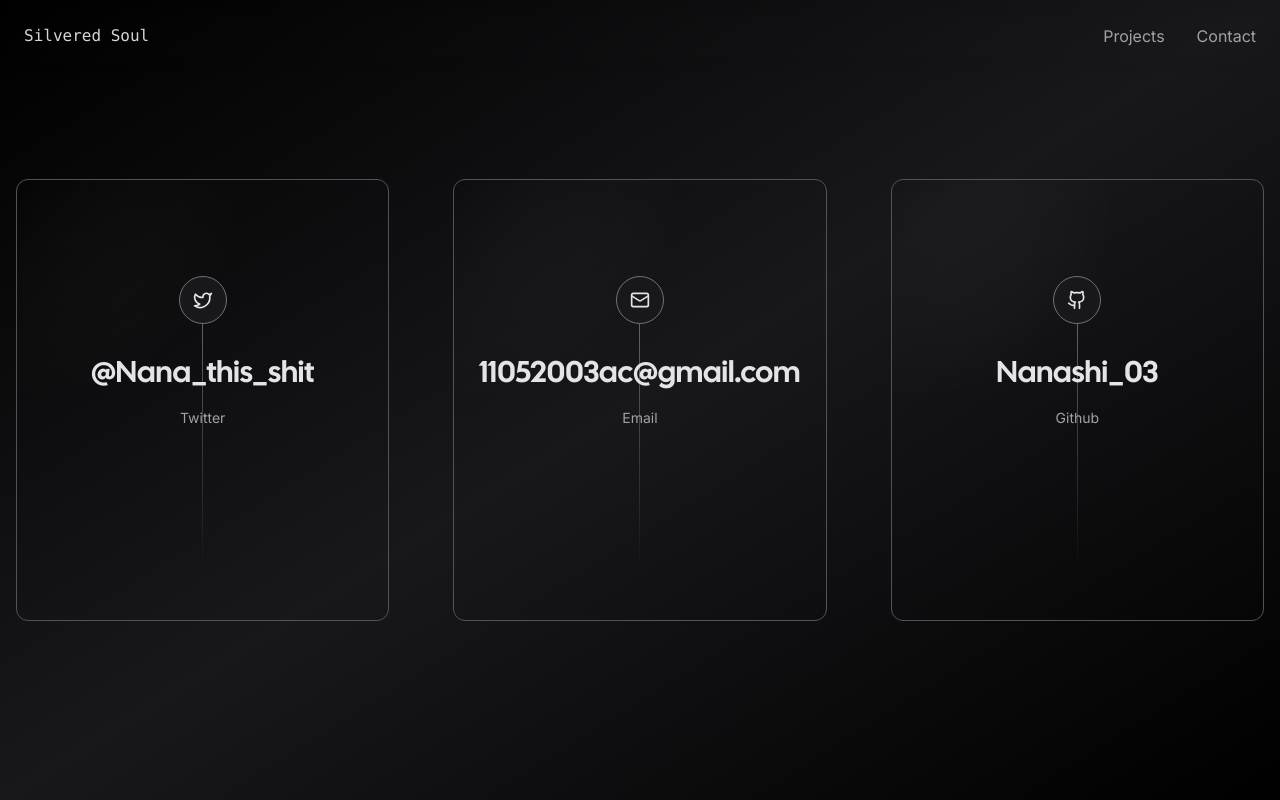
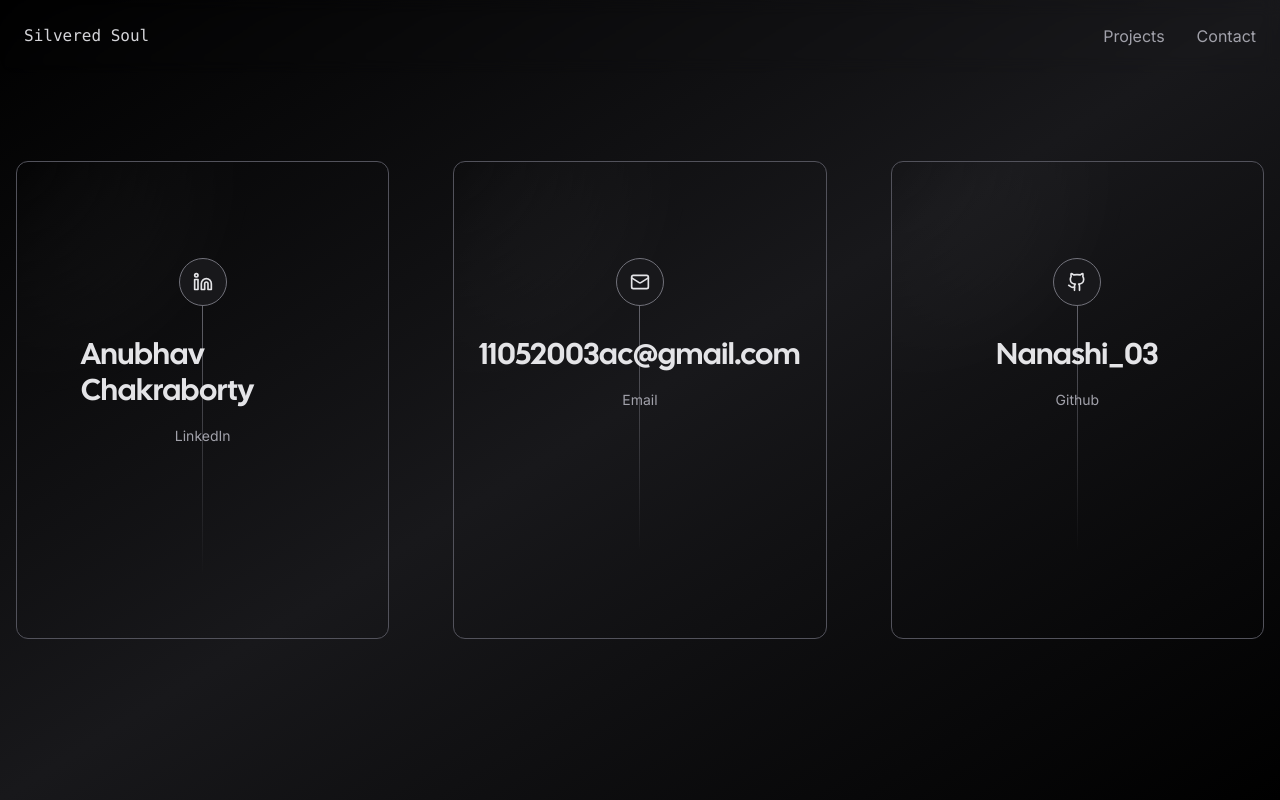
Before and after one commit to nanashi-03/Silvered-Soul, a Next.js app: page /contact in a window 1280 px wide. Built offline with nearby package versions, Linux system fonts and the light colour scheme; no server answers; what tailwindcss-debug-screens would draw is missing.

Commit message:
Linked In

```diff
--- a/app/contact/page.tsx
+++ b/app/contact/page.tsx
@@ -1,15 +1,15 @@
 "use client";
-import { Github, Mail, Twitter } from "lucide-react";
+import { Github, Linkedin, Mail, Twitter } from "lucide-react";
 import Link from "next/link";
 import { Navigation } from "../components/nav";
 import { Card } from "../components/card";
 
 const socials = [
 	{
-		icon: <Twitter size={20} />,
-		href: "https://twitter.com/Nana_this_shit",
-		label: "Twitter",
-		handle: "@Nana_this_shit",
+		icon: <Linkedin size={20} />,
+		href: "https://www.linkedin.com/in/anubhav-chakraborty-90a13027b",
+		label: "LinkedIn",
+		handle: "Anubhav Chakraborty",
 	},
 	{
 		icon: <Mail size={20} />,
```
